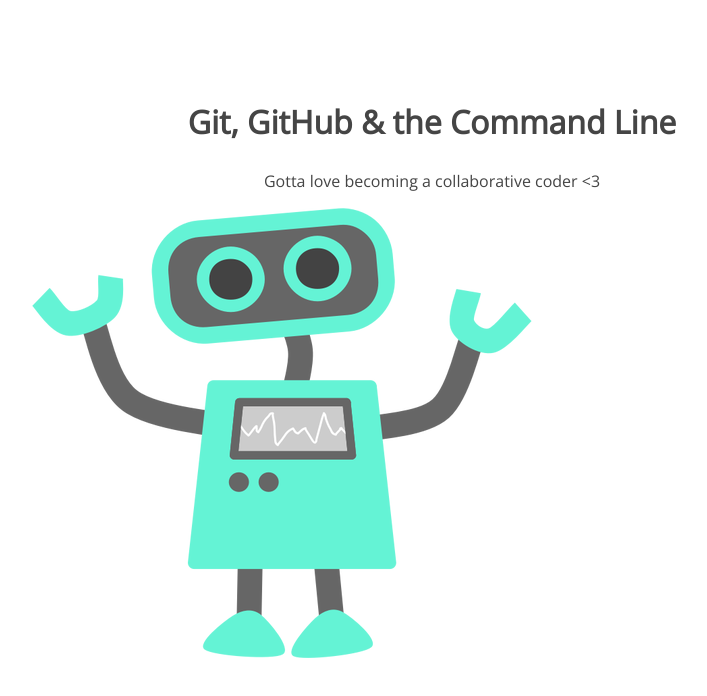
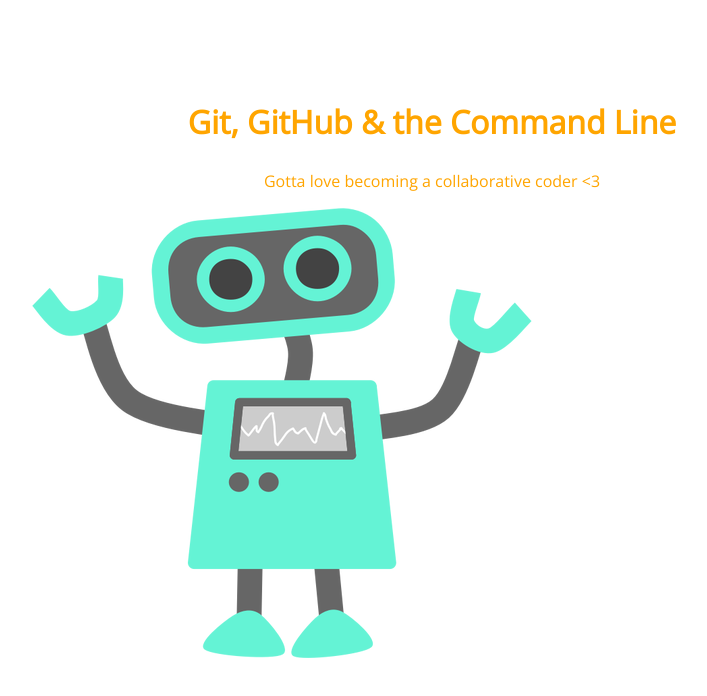
Before and after one commit to manalijoshi82/105-project, a plain HTML site: page index.html in a window 1280 px wide. Shown: the whole page, without its empty margins (208-915 px from the left). Drawn offline with nearby package versions, Linux system fonts and the light colour scheme.

Commit message:
changed the color of the header

```diff
--- a/css/style.css
+++ b/css/style.css
@@ -5,7 +5,7 @@ section {
 section h1,
 section p {
 	text-align: center;
-	color: #454545;
+	color: orange;
 }
 section h1 {
 	font: 32px 'Open Sans';
```
